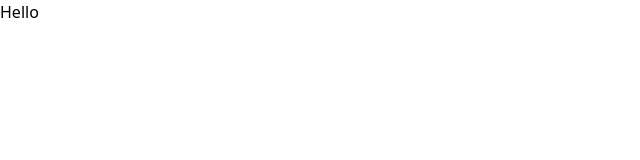
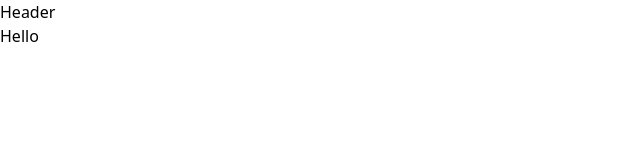
Before and after one commit to tiagoamaro/tiagoamaro.com.br_nextjs, a Next.js app: page / in a window 1280 px wide. Shown: the top 160 px of the page, without its empty margins (0-640 px from the left). Built offline with nearby package versions, Linux system fonts and the light colour scheme.

Commit message:
Create simple header

```diff
--- /dev/null
+++ b/components/Header/index.js
@@ -0,0 +1,3 @@
+export const Header = () => {
+  return <header>Header</header>
+}
--- /dev/null
+++ b/components/Layout/index.js
@@ -0,0 +1,5 @@
+import { Header } from "../Header"
+
+export const Layout = ({ children }) => {
+  return <div className="container mx-auto">{children}</div>
+}
--- a/pages/_app.js
+++ b/pages/_app.js
@@ -1,14 +1,17 @@
 import "../styles/globals.css"
 import { DefaultSeo } from "next-seo"
+import { Layout } from "../components/Layout"
+import { Header } from "../components/Header"
 
 export default function MyApp({ Component, pageProps }) {
   return (
-    <>
+    <Layout>
+      <Header />
       <DefaultSeo
         description="Tiago Padrela Amaro personal website. Geek and coder. Twitter: @tiagopadrela"
         titleTemplate="%s | Tiago Padrela Amaro"
       />
       <Component {...pageProps} />
-    </>
+    </Layout>
   )
 }
--- a/pages/index.js
+++ b/pages/index.js
@@ -1,7 +1,3 @@
 export default function Home() {
-  return (
-    <>
-      <div>Hello</div>
-    </>
-  )
+  return <div>Hello</div>
 }
```
Also changed, not shown: 1 other file (tests, documents, lock files or other folders).
